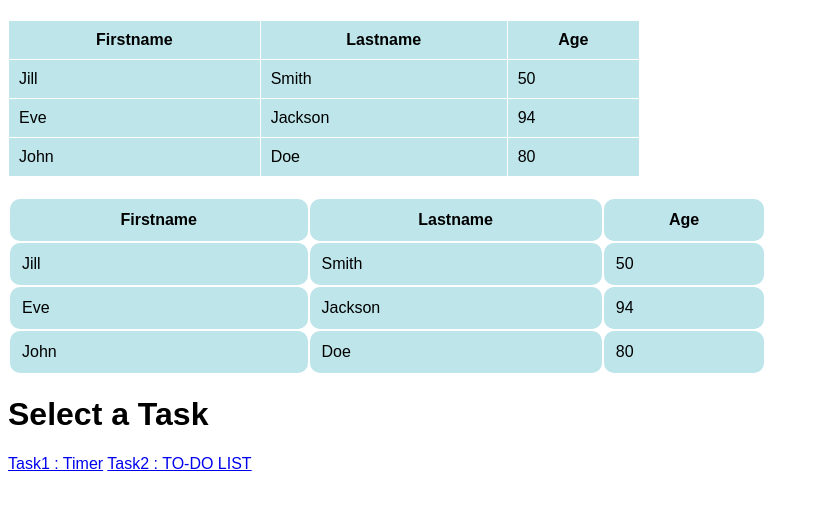
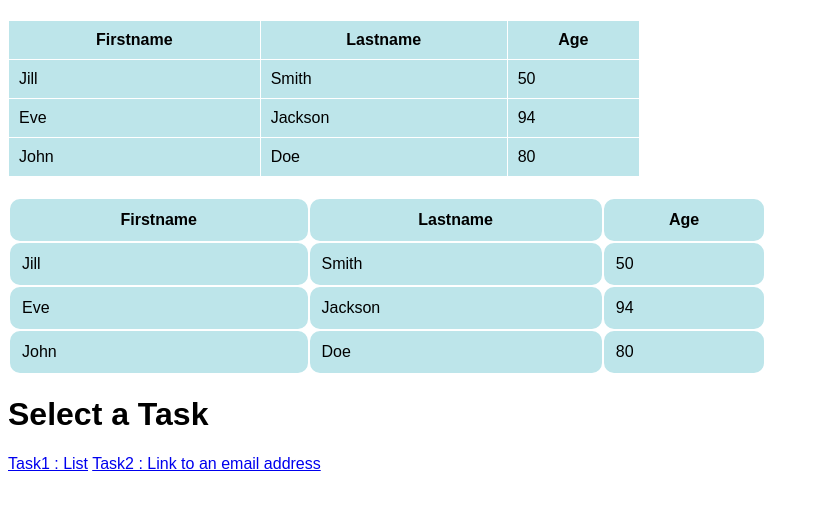
Before and after one commit to khyathi-2006/assignment-1, a plain HTML site: page index.html in a window 1280 px wide. Shown: the whole page, without its empty margins (0-818 px from the left). Drawn offline with Linux system fonts and the light colour scheme.

Commit message:
Update index.html

```diff
--- a/index.html
+++ b/index.html
@@ -72,8 +72,8 @@
 </html>
 <h1>Select a Task</h1>
 <div class="task-container">
-    <a href="Task1.html" class="task">Task1 : Timer</a>
-    <a href="Task2.html" class="task" target="_blank">Task2 : TO-DO LIST</a>
+    <a href="Task1.html" class="task">Task1 : List</a>
+    <a href="Task2.html" class="task" target="_blank">Task2 : Link to an email address</a>
 </div>
 </body>
 
```
